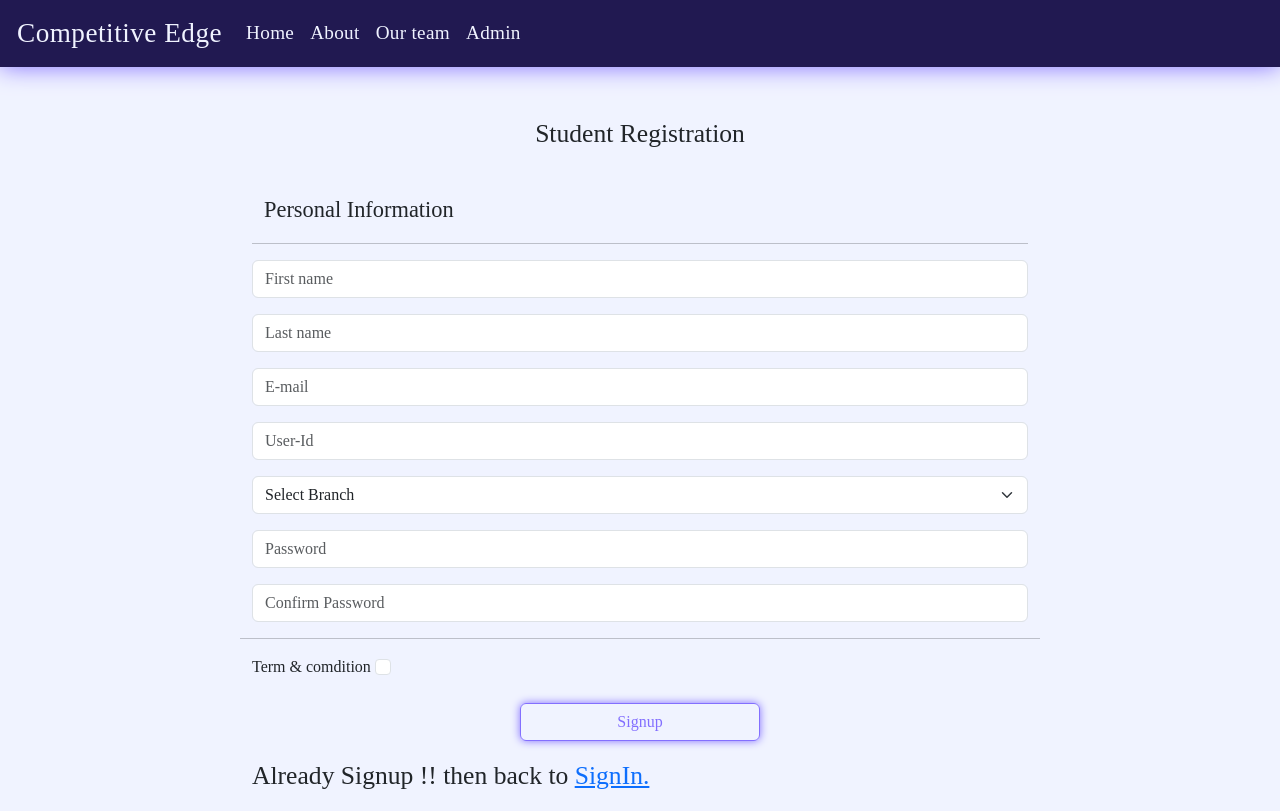
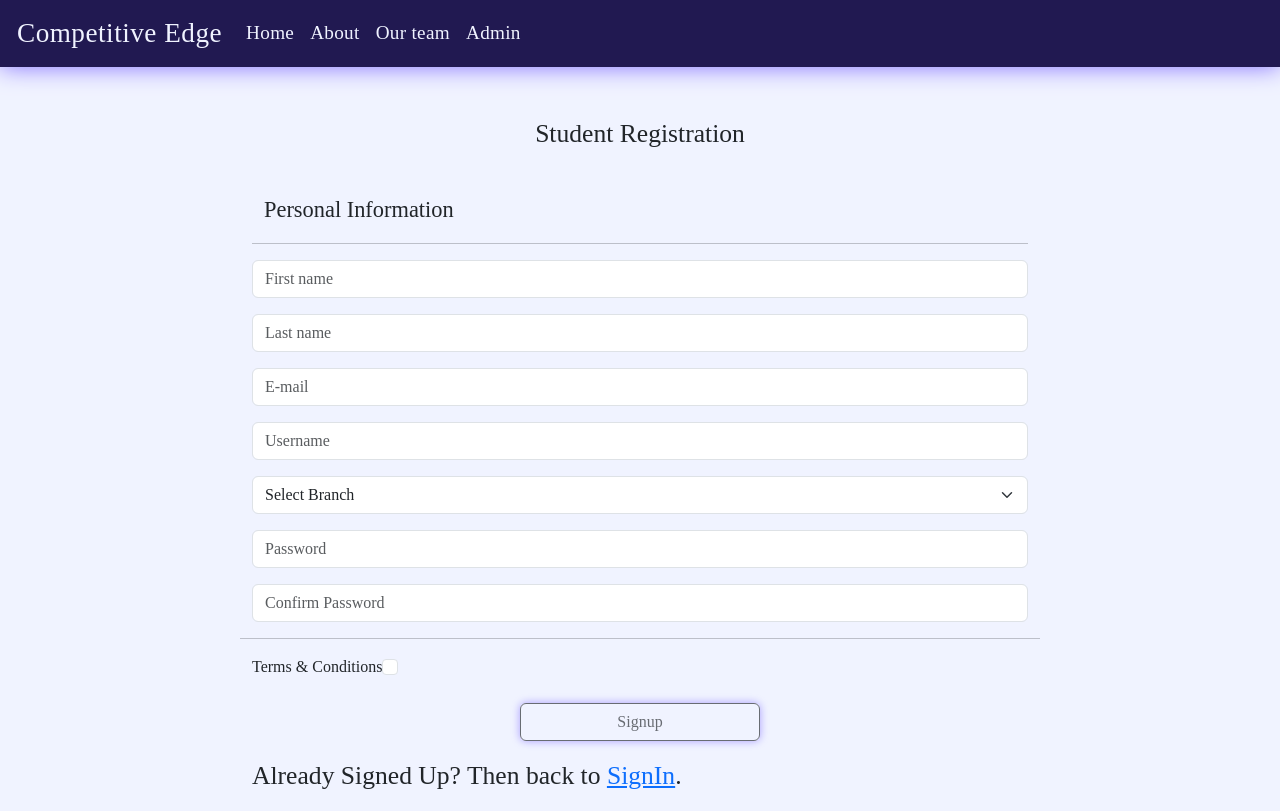
Before and after one commit to BiplabGanguly/competitiveEdge, a React (Create React App) app: page /studentRegistration in a window 1280 px wide. Built offline with nearby package versions, Linux system fonts and the light colour scheme.

Commit message:
Student Registration complete

```diff
--- a/src/BaseURL.jsx
+++ b/src/BaseURL.jsx
@@ -1,4 +1,4 @@
-// const baseURL = "https://competitiveedge-django.onrender.com";
-const baseURL = "http://127.0.0.1:8000";
+const baseURL = "https://competitiveedge-django.onrender.com";
+// const baseURL = "http://127.0.0.1:8000";
 
 export default baseURL;
--- a/src/Css/StudentLogin.css
+++ b/src/Css/StudentLogin.css
@@ -1,5 +1,6 @@
 .Student-Login-Container {
     margin-top: 14vh;
+
 }
 
 .stdLogin_Title {
@@ -32,3 +33,7 @@
     width: 60vh;
     border-radius: 30px;
 }
+
+.login-col-img {
+    margin-left: 12rem;
+}
--- a/src/Css/aboutStyle.css
+++ b/src/Css/aboutStyle.css
@@ -28,3 +28,7 @@
     text-align: justify;
     margin-top: 11vh;
 }
+
+.img-fluid {
+    margin-right: 20.2rem;
+}
--- a/src/Css/home.css
+++ b/src/Css/home.css
@@ -6,6 +6,7 @@
 .img-home {
   height: 80vh;
   width: 80vh;
+  margin-left: 6rem;
 }
 
 .content {
--- a/src/components/StudentLogin.jsx
+++ b/src/components/StudentLogin.jsx
@@ -3,18 +3,19 @@ import { Link } from "react-router-dom";
 import "../Css/StudentLogin.css";
 import studentloginimage from "../Public/Student_Login_Image.png";
 
-function AdminLoginForm(event) {
-  event.preventDefault();
-  // Add your form submission logic here
-}
+function StudentLogin() {
+  const handleLoginFormSubmit = (event) => {
+    event.preventDefault();
+    // Add your form submission logic here
+    console.log("Form submitted");
+  };
 
-function StudentLogin() {
   return (
     <div className="container Student-Login-Container">
       <div className="row login_row">
         <div className="col-lg-6 login_form">
           <div className="row">
-            <form onSubmit={AdminLoginForm}>
+            <form onSubmit={handleLoginFormSubmit}>
               <div className="col-md-12 stdLogin_Title">Student login</div>
               <hr />
               <div className="col-md-12">
@@ -53,12 +54,11 @@ function StudentLogin() {
             </form>
           </div>
         </div>
-
         <div className="col-lg-6">
           <div className="login-col-img">
             <img
               src={studentloginimage}
-              alt="adminlogin"
+              alt="student login"
               className="img-adminlogin"
             />
           </div>
--- a/src/components/StudentRegistration.jsx
+++ b/src/components/StudentRegistration.jsx
@@ -1,7 +1,14 @@
-import React from "react";
+import React, { useState } from "react";
 import "../Css/StudentRegistration.css";
 import { Link } from "react-router-dom";
+
 function StudentRegistration() {
+  const [isChecked, setIsChecked] = useState(false);
+
+  const handleCheckboxChange = (e) => {
+    setIsChecked(e.target.checked);
+  };
+
   return (
     <div className="container">
       <div className="row student-Registration-Title-Row">
@@ -10,7 +17,6 @@ function StudentRegistration() {
 
       <div className="row persolan-Information d-block mx-auto">
         <div className="personal-Information-Title mb-3">
-          {" "}
           Personal Information
         </div>
       </div>
@@ -27,11 +33,11 @@ function StudentRegistration() {
         placeholder="Last name"
       />
       <input type="text" className="form-control mb-3" placeholder="E-mail" />
-      <input type="text" className="form-control mb-3" placeholder="User-Id" />
+      <input type="text" className="form-control mb-3" placeholder="Username" />
       <select className="form-select mb-3 form-control">
-        <option selected> Select Branch </option>
-        <option value=""> JEE </option>
-        <option value=""> NEET </option>
+        <option selected>Select Branch</option>
+        <option value="">JEE</option>
+        <option value="">NEET</option>
       </select>
 
       <input
@@ -49,22 +55,25 @@ function StudentRegistration() {
         <hr></hr>
         <div className="col-md-12 checkbox mb-3">
           <span>
-            {" "}
-            Term & comdition{" "}
-            <input type="checkbox" className="form-check-input" />
+            Terms & Conditions
+            <input
+              type="checkbox"
+              className="form-check-input"
+              onChange={handleCheckboxChange}
+            />
           </span>
         </div>
 
         <div className="col-md-12 mb-2">
-        <button type="submit" className="btn btn-home"> Signup </button>
+          <button type="submit" className="btn btn-home" disabled={!isChecked}>
+            Signup
+          </button>
         </div>
 
         <div className="col-md-12 back-to-signIn mb-3">
-        <span>
-        Already Signup !! then back to {}
-        <Link to="/student"> SignIn. </Link>
-        </span>
-
+          <span>
+            Already Signed Up? Then back to <Link to="/student">SignIn</Link>.
+          </span>
         </div>
       </div>
     </div>
```
